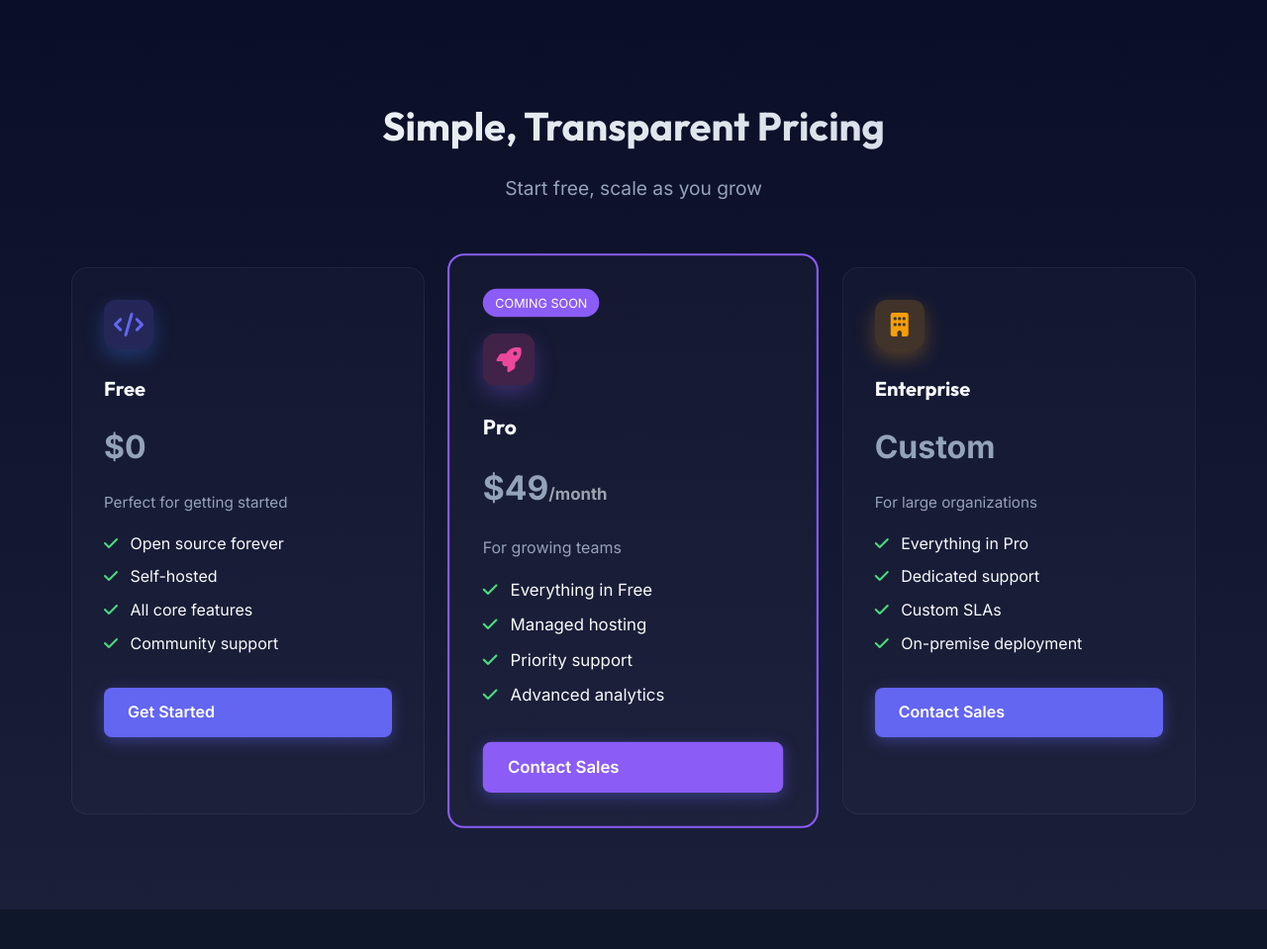
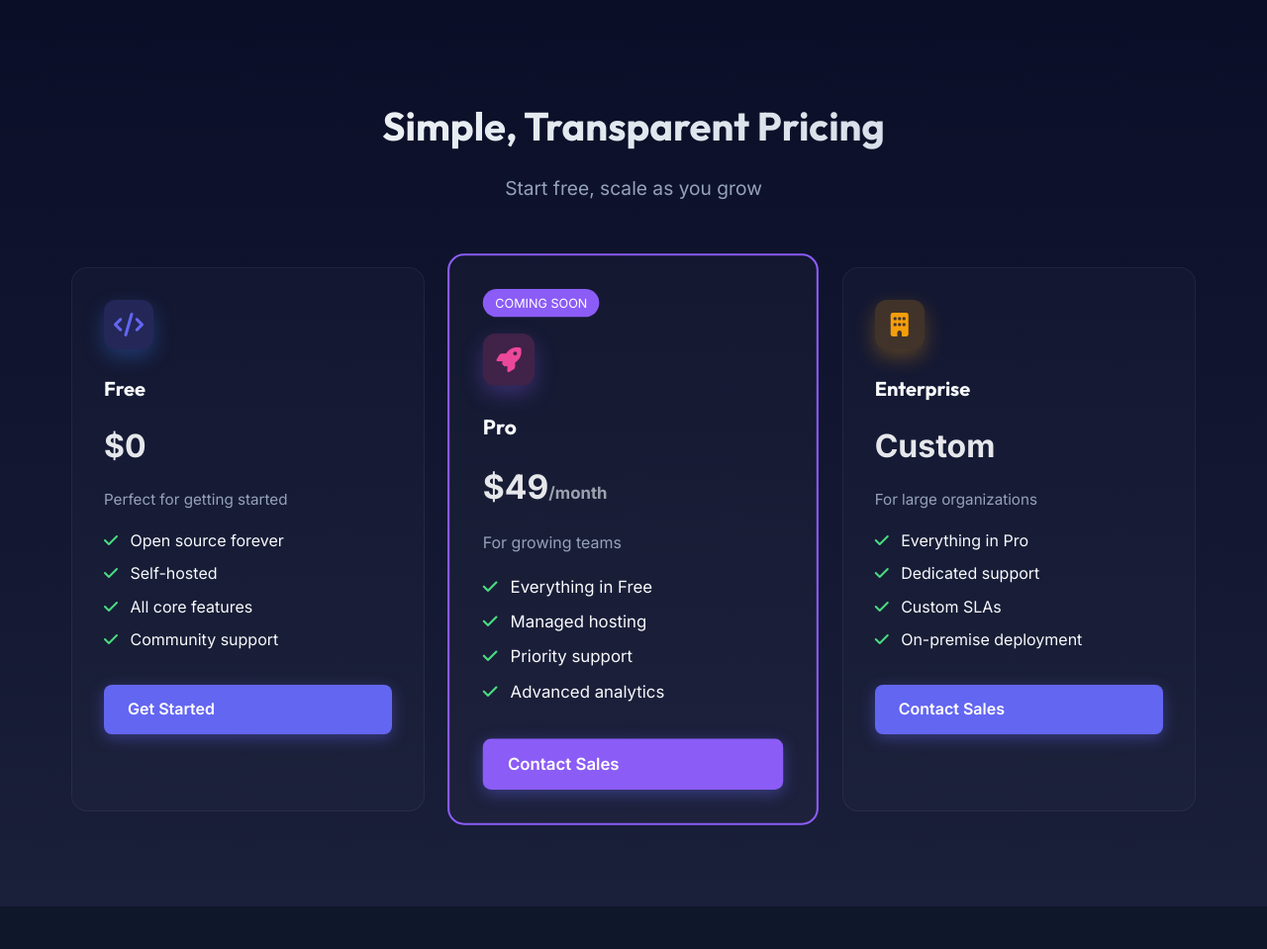
Before and after one commit to RAGlint-Dev/raglint, a FastAPI app: page / in a window 1280 px wide. Shown: the part 1491-2450 px from the top of the page at 99% size. Run offline with FastAPI, Linux system fonts and the light colour scheme; parts of the project's set-up code (start-up, migrations or seed data) failed here and were passed over.

Commit message:
Fix text rendering issues in pricing section

```diff
--- a/raglint/dashboard/templates/landing.html
+++ b/raglint/dashboard/templates/landing.html
@@ -144,7 +144,7 @@
                         <i class="fa-solid fa-code"></i>
                     </div>
                     <h3>Free</h3>
-                    <p class="hero-subtitle" style="font-size: 2rem; font-weight: bold; margin: 1rem 0;">$0</p>
+                    <div style="font-size: 2rem; font-weight: bold; margin: 1rem 0; color: #e5e7eb;">$0</div>
                     <p>Perfect for getting started</p>
                     <ul style="text-align: left; margin-top: 1rem; list-style: none; padding: 0;">
                         <li style="margin: 0.5rem 0;"><i class="fa-solid fa-check"
@@ -167,8 +167,8 @@
                         <i class="fa-solid fa-rocket"></i>
                     </div>
                     <h3>Pro</h3>
-                    <p class="hero-subtitle" style="font-size: 2rem; font-weight: bold; margin: 1rem 0;">$49<span
-                            style="font-size: 1rem; color: #9ca3af;">/month</span></p>
+                    <div style="font-size: 2rem; font-weight: bold; margin: 1rem 0; color: #e5e7eb;">$49<span
+                            style="font-size: 1rem; color: #9ca3af;">/month</span></div>
                     <p>For growing teams</p>
                     <ul style="text-align: left; margin-top: 1rem; list-style: none; padding: 0;">
                         <li style="margin: 0.5rem 0;"><i class="fa-solid fa-check"
@@ -188,7 +188,7 @@
                         <i class="fa-solid fa-building"></i>
                     </div>
                     <h3>Enterprise</h3>
-                    <p class="hero-subtitle" style="font-size: 2rem; font-weight: bold; margin: 1rem 0;">Custom</p>
+                    <div style="font-size: 2rem; font-weight: bold; margin: 1rem 0; color: #e5e7eb;">Custom</div>
                     <p>For large organizations</p>
                     <ul style="text-align: left; margin-top: 1rem; list-style: none; padding: 0;">
                         <li style="margin: 0.5rem 0;"><i class="fa-solid fa-check"
```
